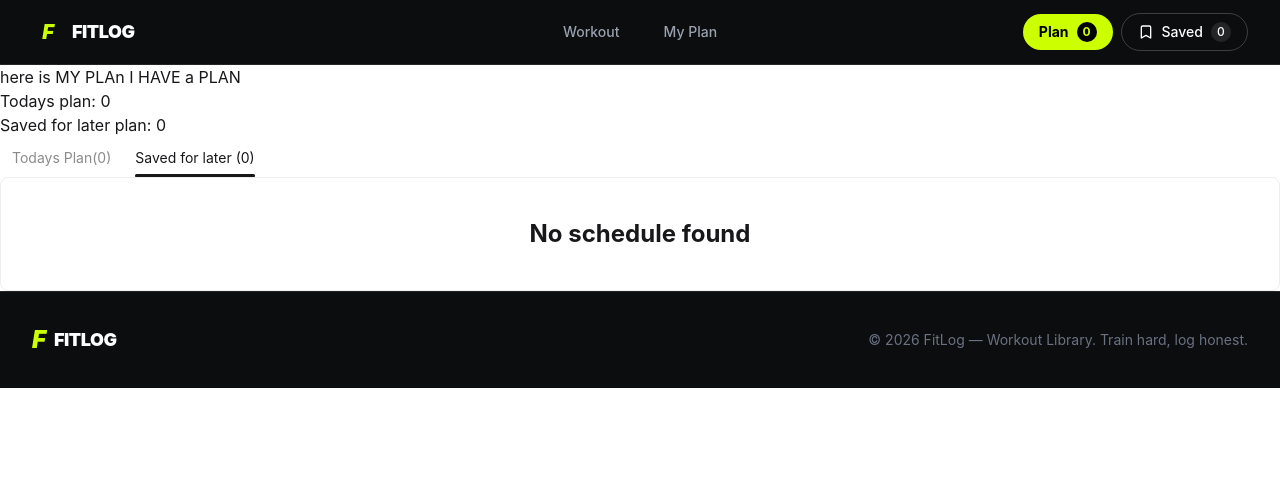
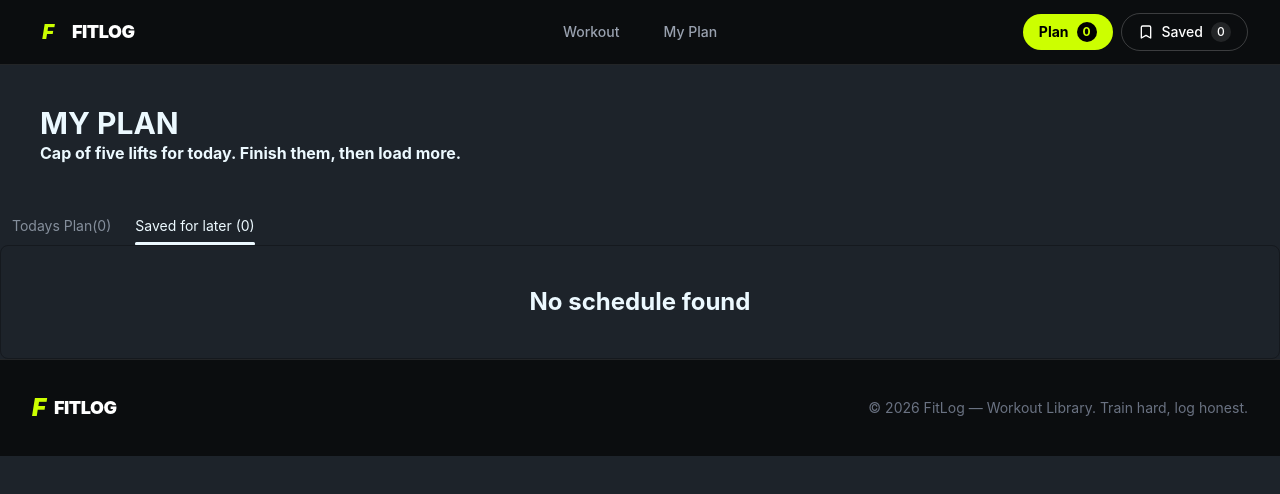
Before and after one commit to taseen311/nextjs-assignment, a Next.js app: page /my-plan in a window 1280 px wide. Shown: the top 494 px of the page. Built offline with nearby package versions, Linux system fonts and the light colour scheme.

Commit message:
fixed the UI

```diff
--- a/src/app/component/shared/homepage/Gyms.jsx
+++ b/src/app/component/shared/homepage/Gyms.jsx
@@ -11,8 +11,9 @@ const Gyms = async() => {
     const gymsData = await getGyms();
     console.log(gymsData);
     return (
-        <div>
-            <h2>Here is all the workouts</h2>
+        <div className='container mx-auto my-20'>
+            <h2 className='text-3xl font-bold mb-2'>THE LIBRARY</h2>
+            <p className='mb-10 font-bold'>Twelve lifts covering every major muscle group.</p>
             <div className='grid grid-cols-3 gap-10'>
                 {
                     gymsData.map(workout=>{
--- a/src/app/layout.js
+++ b/src/app/layout.js
@@ -23,6 +23,7 @@ export const metadata = {
 export default function RootLayout({ children }) {
   return (
     <html
+      data-theme='dark'
       lang="en"
       className={`${geistSans.variable} ${geistMono.variable} h-full antialiased`}
     >
--- a/src/app/my-plan/page.jsx
+++ b/src/app/my-plan/page.jsx
@@ -8,10 +8,13 @@ const ListedGyms = () => {
   const { todaysPlan, savedForLater } = useContext(GymContext);
   console.log(todaysPlan, savedForLater);
   return (
-    <div>
-      here is MY PLAn I HAVE a PLAN
-      <h2>Todays plan: {todaysPlan.length}</h2>
-      <h2>Saved for later plan: {savedForLater.length}</h2>
+    <div className="container mx-auto">
+       <div className="my-10 mx-10">
+        <h2 className="text-3xl font-bold">MY PLAN</h2>
+        <p className="font-bold">Cap of five lifts for today. Finish them, then load more.</p>
+        </div>
+      {/* <h2>Todays plan: {todaysPlan.length}</h2>
+      <h2>Saved for later plan: {savedForLater.length}</h2> */}
       {/* name of each tab group should be unique */}
       <div className="tabs tabs-border">
         <input
```
